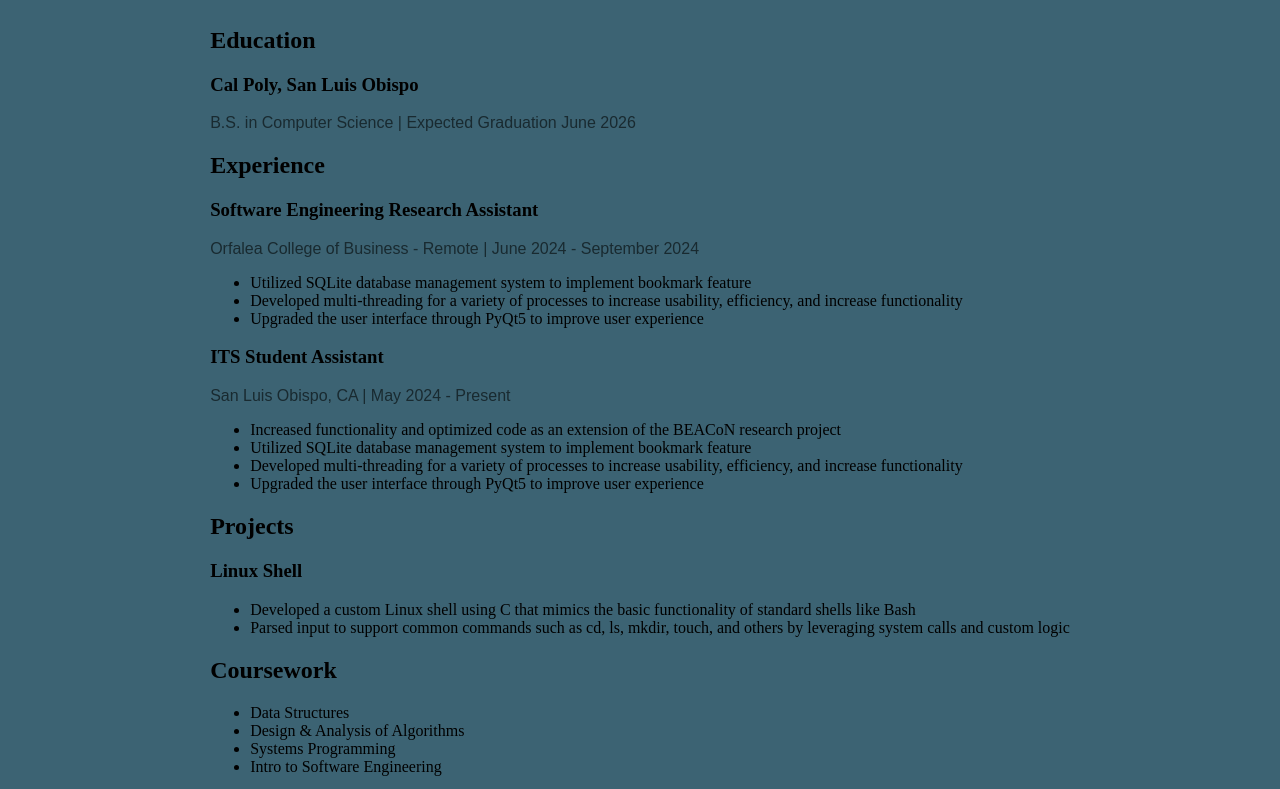
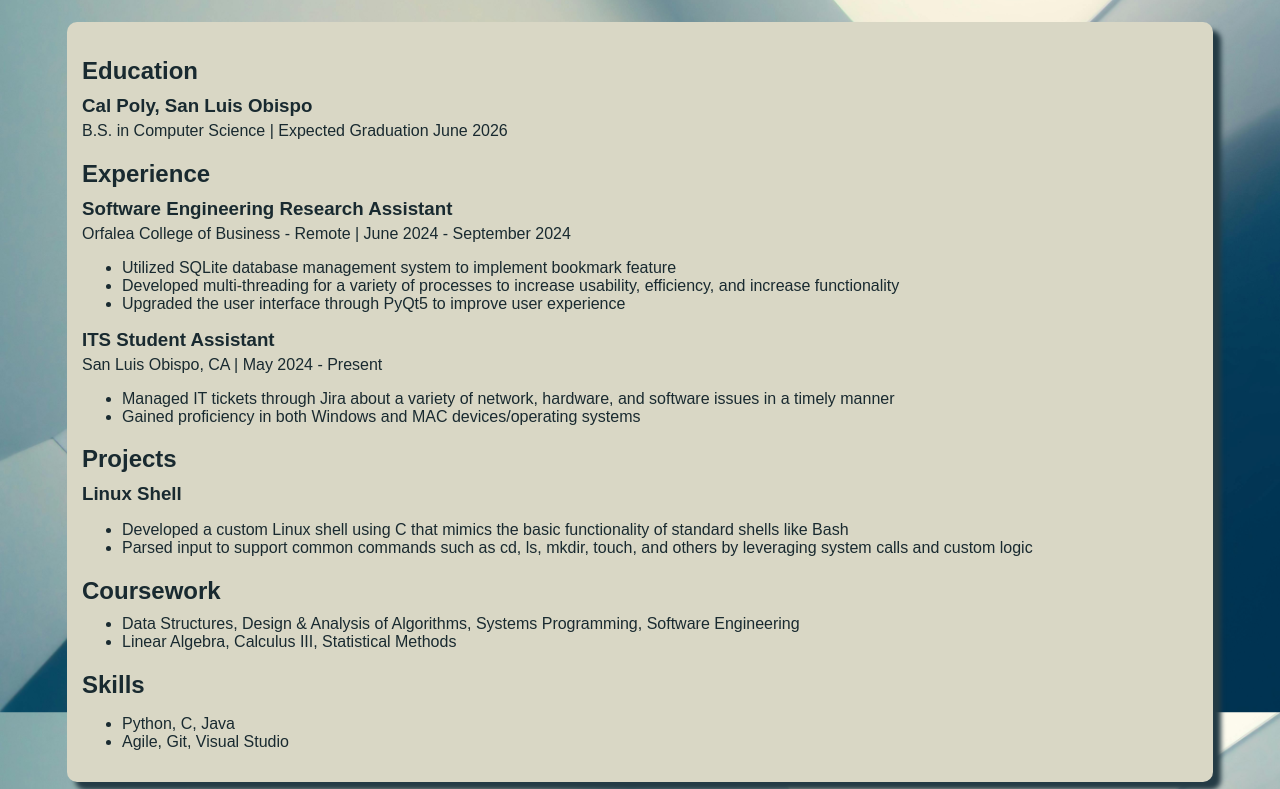
Before and after one commit to epears04/epears04.github.io, a plain HTML site: page resume.html in a window 1280 px wide. Shown: the part 141-930 px from the top of the page. Drawn offline with Linux system fonts and the light colour scheme.

Commit message:
feat: css resume styling

```diff
--- a/resume.html
+++ b/resume.html
@@ -16,7 +16,9 @@
             </ul>
         </nav>
         <main>
-            <h1 class="resume-title"><a href="oct1resume.pdf" download>MY RESUME</a></h1>
+            <h1 class="resume-title">
+                <a href="oct1resume.pdf" download="ElliePearsonResume.pdf" target="_blank">MY RESUME</a>
+            </h1>
             <div class="resume">
                 <section class="section">
                     <h2 class="section-title">Education</h2>
@@ -43,10 +45,8 @@
                         <p class="entry-info">San Luis Obispo, CA | May 2024 - Present</p>
                         <p class="entry-description">
                             <ul>
-                                <li>Increased functionality and optimized code as an extension of the BEACoN research project</li>
-                                <li>Utilized SQLite database management system to implement bookmark feature</li>
-                                <li>Developed multi-threading for a variety of processes to increase usability, efficiency, and increase functionality</li>
-                                <li>Upgraded the user interface through PyQt5 to improve user experience</li>
+                                <li>Managed IT tickets through Jira about a variety of network, hardware, and software issues in a timely manner</li>
+                                <li>Gained proficiency in both Windows and MAC devices/operating systems</li>
                             </ul>
                         </p>
                     </div>
@@ -68,10 +68,8 @@
                     <h2 class="section-title">Coursework</h2>
                     <div class="entry">
                         <ul>
-                            <li>Data Structures</li>
-                            <li>Design & Analysis of Algorithms</li>
-                            <li>Systems Programming</li>
-                            <li>Intro to Software Engineering</li>
+                            <li>Data Structures, Design & Analysis of Algorithms, Systems Programming, Software Engineering</li>
+                            <li>Linear Algebra, Calculus III, Statistical Methods</li>
                         </ul>
                     </div>
                 </section>
--- a/styles.css
+++ b/styles.css
@@ -1,5 +1,7 @@
 html {
     height: 100%;
+    font-family: Arial, Helvetica, sans-serif;
+    color: #192A30;
   }
 
   body {
@@ -47,7 +49,6 @@ html {
     position: relative;
     right: 30px;
     list-style: none;
-    font-family:Arial, Helvetica, sans-serif;
   }
 
   .navbar a {
@@ -74,23 +75,10 @@ html {
     bottom: 0;
     width: 100%;
     height: 2.5rem;
-    font-family: Arial, Helvetica, sans-serif;
   }
 
   /* General CSS */
-
-  h1 {
-    font-family: Arial, Helvetica, sans-serif;
-    color: #192A30;
-  }
-
-  p {
-    font-family: Arial, Helvetica, sans-serif;
-    color:#192A30;
-  }
-
-
-  .home-body{
+  body {
     background-image: url("background.jpg");
     background-size: cover;
   }
@@ -99,6 +87,8 @@ html {
     background-color: #3C6373;
   }
 
+
+  /* Contact CSS */
   .form-box {
     width: 30%;
     height: 75%;
@@ -137,6 +127,7 @@ html {
     box-sizing: border-box;
   }
 
+  /* About CSS */
 
   .about-container {
     width: 80%;
@@ -162,6 +153,44 @@ html {
   .about-image img{
     flex: 1;
     max-width: 100%;
-    max-height: 550px;
+    max-height: 500px;
     border-radius: 10px;
   }
+
+  /* Resume CSS */
+
+  .resume-title a {
+    text-decoration: none;
+    color: inherit;
+  }
+
+  .resume {
+    width: 90%;
+    height: auto;
+    background-color:#D9D7C5;
+    box-shadow: 8px 8px 5px #243B45;
+    border-radius: 10px;
+    padding: 15px;
+    margin: 15px;
+  }
+
+  .entry h3 {
+    margin-bottom: 5px; /* Reduce space below h3 */
+  }
+
+  .entry p {
+    margin-top: 0; /* Remove space above p */
+  }
+
+  .entry ul {
+    margin-top: 0;
+  }
+
+  .section-title {
+    margin-bottom: 10px; /* Reduce space below the section title (h2) */
+  }
+
+  .entry-title {
+    margin-top: 5px; /* Reduce space above the entry title (h3) */
+    margin-bottom: 10px; /* You can also adjust space below h3 if needed */
+  }
```
Also changed, not shown: index.html (+2 -2 lines), home.png (deleted).
